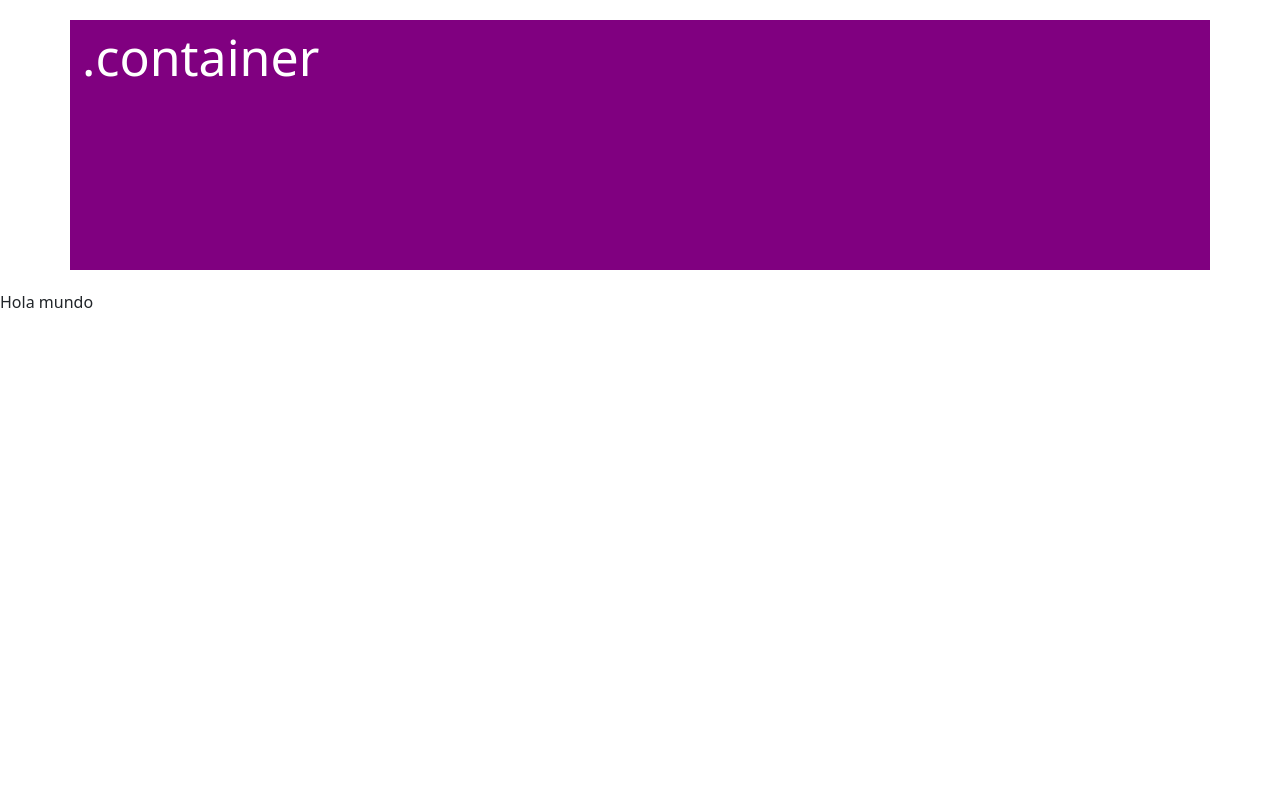
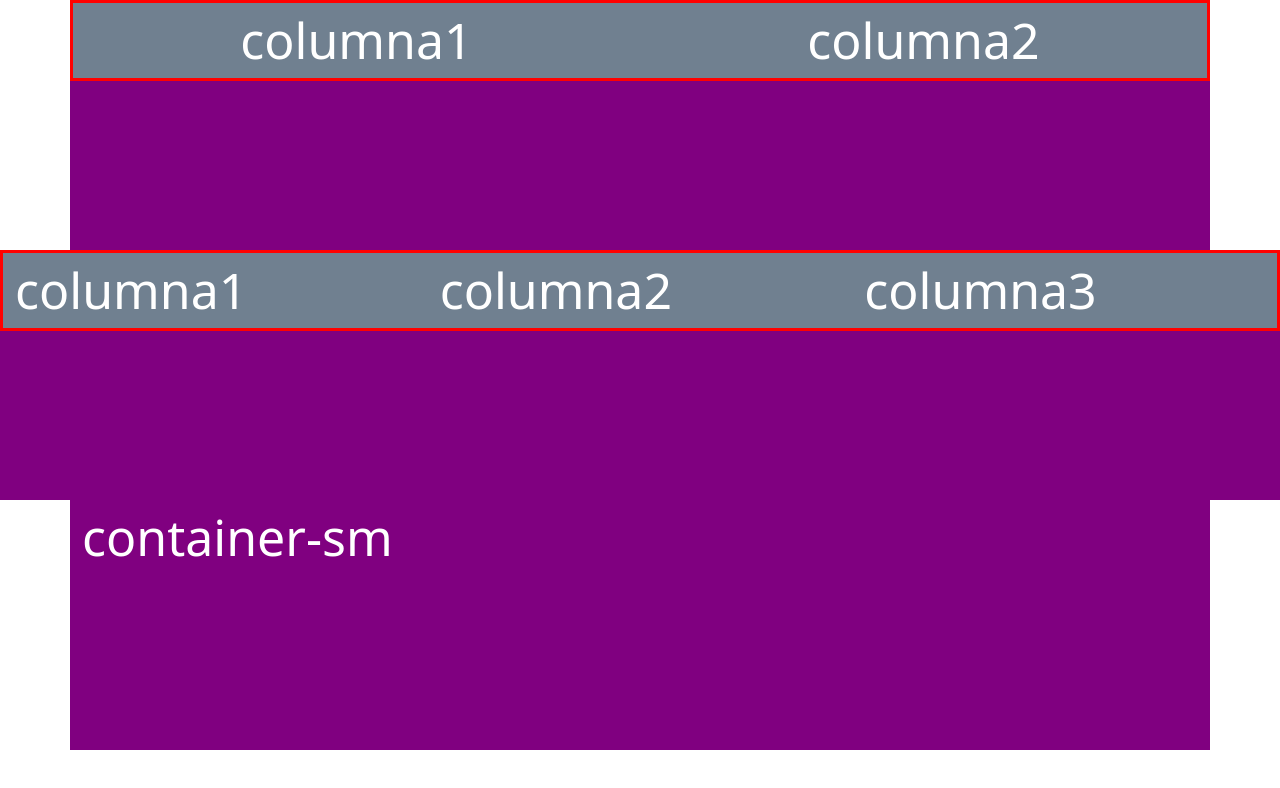
Before and after one commit to vmaray/blog_bootstrap, a plain HTML site: page index.html in a window 1280 px wide. Drawn offline with nearby package versions, Linux system fonts and the light colour scheme.

Commit message:
HTML/CSS updated

```diff
--- a/css/style.css
+++ b/css/style.css
@@ -1,7 +1,14 @@
-div{
+.container,.container-fluid,.container-sm{
     height: 250px;
     background-color: purple;
     color: white;
     font-size: 50px;
-    margin: 20px;
 }
+.row{
+    border: 3px solid red;
+}
+
+.col{
+    color: white;
+    background-color: slategray;
+}
--- a/index.html
+++ b/index.html
@@ -11,10 +11,33 @@
 
     </header>
     <body>
-        <div class = "container">
-            .container
+        <div class = "container text-center">
+            <div class = "row">
+                <div class = "col">
+                    columna1
+                </div>
+                <div class = "col">
+                    columna2
+                </div>
+            </div>
         </div>
-        <p>Hola mundo</p>
+        <div class="container-fluid">
+            <div class = "row">
+                <div class = "col">
+                    columna1
+                </div>
+                <div class = "col">
+                    columna2
+                </div>
+                <div class = "col">
+                    columna3
+                </div>
+            </div>
+        </div>
+
+        <div class="container-sm">container-sm</div>
+
+
 
 
         <!--JavaScript-->
```
